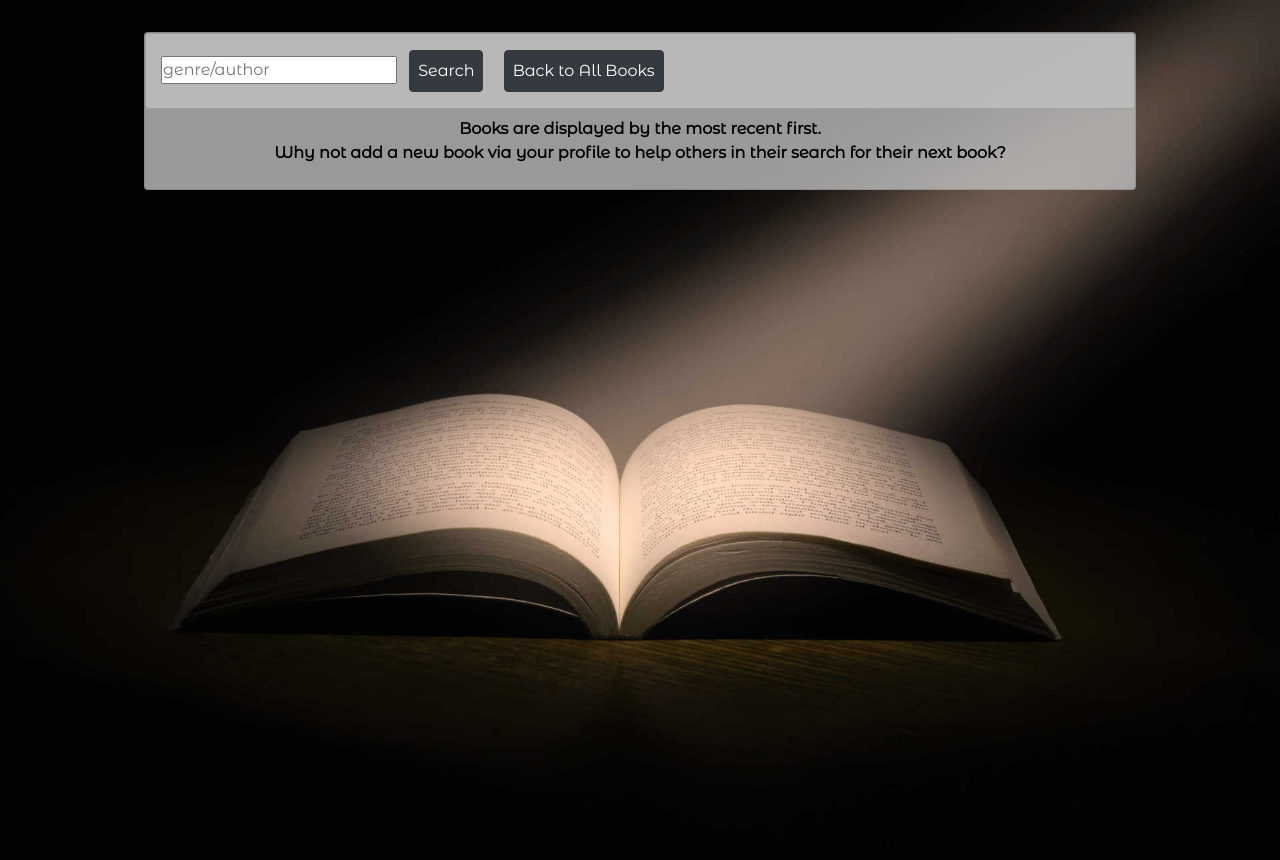
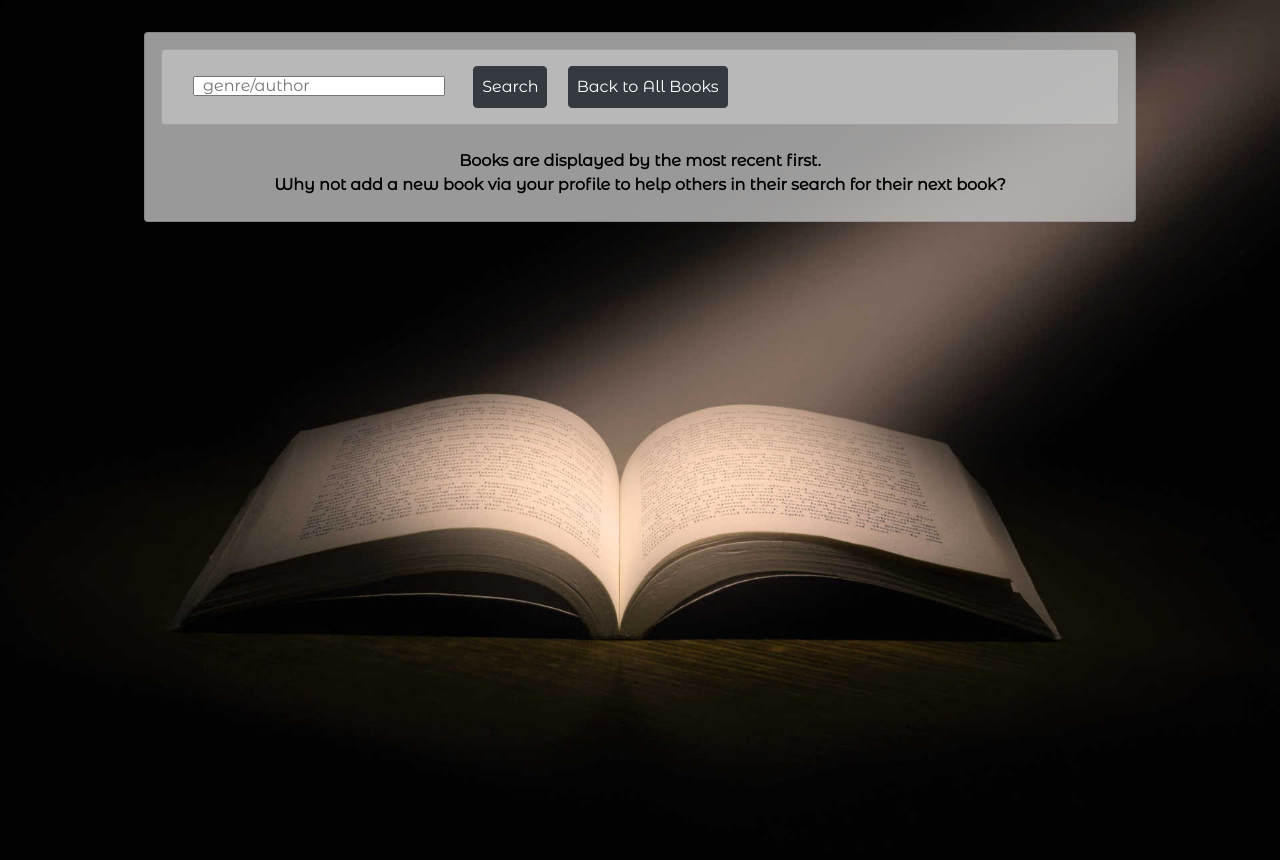
Before and after one commit to HollyT85/books_for_you, a Flask app: page /books in a window 1280 px wide. Shown: the part 74-934 px from the top of the page. Run offline with Flask 2, Linux system fonts and the light colour scheme; data that the repository does not hold is empty; some libraries are stand-ins or nearby versions.

Commit message:
port not updating; checking searchbar

```diff
--- a/static/css/style.css
+++ b/static/css/style.css
@@ -58,17 +58,13 @@
 .searchbar{
     display: inline-flex;
     padding: 1rem;
-    margin-left: auto;
-    margin-right: auto;
-    align-content: center;
+    align-items: center;
 }
-
-
 
 .searchbar input {
     padding: 0.5rem;
     margin: 1rem;
-
+    height: 1rem;
 }
 
 .book-rows {
--- a/templates/components/searchbar.html
+++ b/templates/components/searchbar.html
@@ -1,7 +1,7 @@
 <!--Read element of CRUD-->
 <!--allow user to search by genre/author-->
 
-<div class="row">
+<div class="row searchbar">
     <div class="col-12 card">
         <form method="POST" action="{{ url_for('search') }}">
             <div class="input-field">
```
